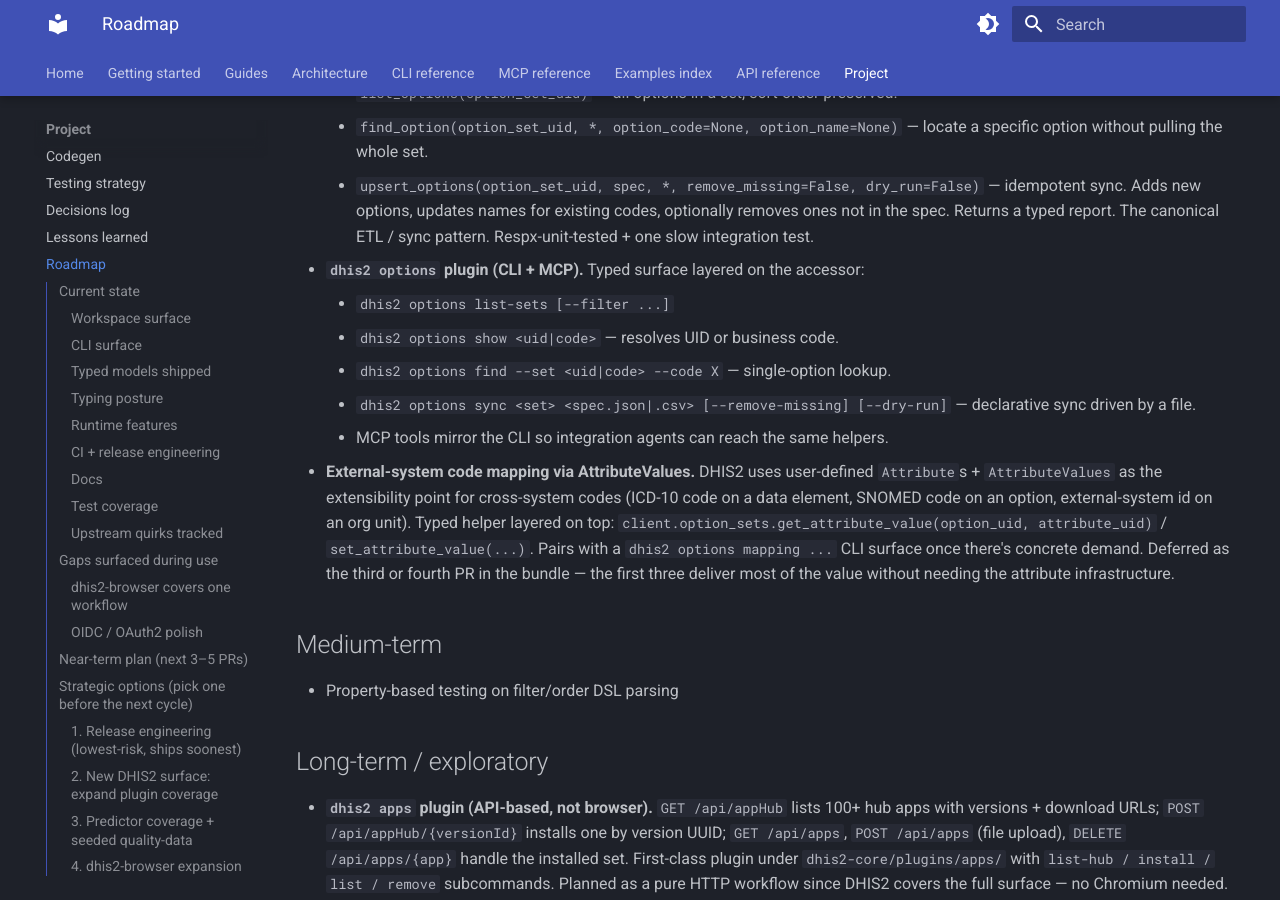
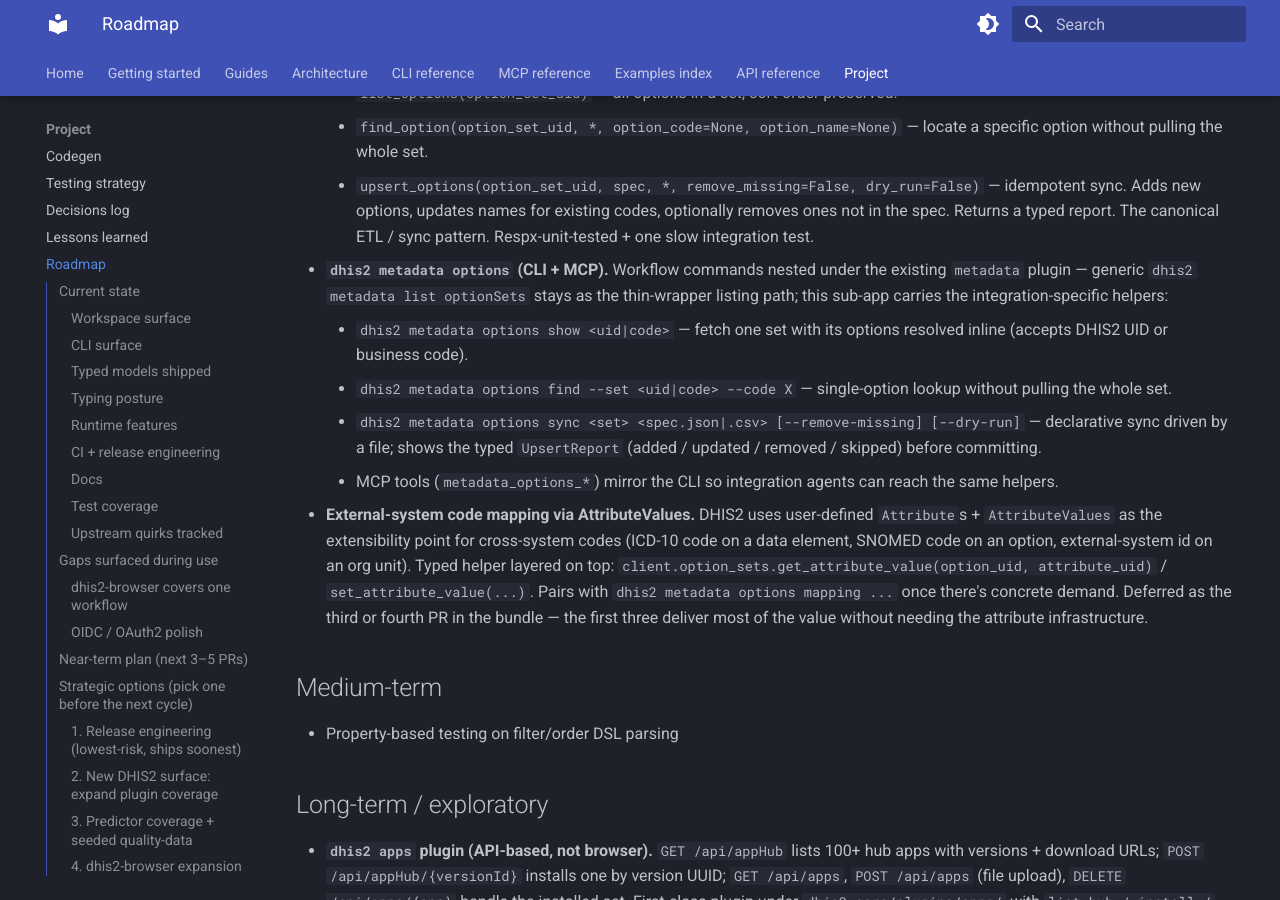
Before and after one commit to winterop-com/dhis2-utils, an MkDocs documentation site: the page built from docs/roadmap.md, in a window 1280 px wide and 900 px high, scrolled down 6811 px. Built offline with MkDocs 1.6.1 and Material for MkDocs 9.7.7, drawn with Linux system fonts in a browser that asks for light colours.

Commit message:
docs(roadmap): nest option-workflow commands under `dhis2 metadata options`

```diff
--- a/docs/roadmap.md
+++ b/docs/roadmap.md
@@ -168,13 +168,12 @@
     - `list_options(option_set_uid)` — all options in a set, sort-order preserved.
     - `find_option(option_set_uid, *, option_code=None, option_name=None)` — locate a specific option without pulling the whole set.
     - `upsert_options(option_set_uid, spec, *, remove_missing=False, dry_run=False)` — idempotent sync. Adds new options, updates names for existing codes, optionally removes ones not in the spec. Returns a typed report. The canonical ETL / sync pattern. Respx-unit-tested + one slow integration test.
-- **`dhis2 options` plugin (CLI + MCP).** Typed surface layered on the accessor:
-    - `dhis2 options list-sets [--filter ...]`
-    - `dhis2 options show <uid|code>` — resolves UID or business code.
-    - `dhis2 options find --set <uid|code> --code X` — single-option lookup.
-    - `dhis2 options sync <set> <spec.json|.csv> [--remove-missing] [--dry-run]` — declarative sync driven by a file.
-    - MCP tools mirror the CLI so integration agents can reach the same helpers.
-- **External-system code mapping via AttributeValues.** DHIS2 uses user-defined `Attribute`s + `AttributeValues` as the extensibility point for cross-system codes (ICD-10 code on a data element, SNOMED code on an option, external-system id on an org unit). Typed helper layered on top: `client.option_sets.get_attribute_value(option_uid, attribute_uid)` / `set_attribute_value(...)`. Pairs with a `dhis2 options mapping ...` CLI surface once there's concrete demand. Deferred as the third or fourth PR in the bundle — the first three deliver most of the value without needing the attribute infrastructure.
+- **`dhis2 metadata options` (CLI + MCP).** Workflow commands nested under the existing `metadata` plugin — generic `dhis2 metadata list optionSets` stays as the thin-wrapper listing path; this sub-app carries the integration-specific helpers:
+    - `dhis2 metadata options show <uid|code>` — fetch one set with its options resolved inline (accepts DHIS2 UID or business code).
+    - `dhis2 metadata options find --set <uid|code> --code X` — single-option lookup without pulling the whole set.
+    - `dhis2 metadata options sync <set> <spec.json|.csv> [--remove-missing] [--dry-run]` — declarative sync driven by a file; shows the typed `UpsertReport` (added / updated / removed / skipped) before committing.
+    - MCP tools (`metadata_options_*`) mirror the CLI so integration agents can reach the same helpers.
+- **External-system code mapping via AttributeValues.** DHIS2 uses user-defined `Attribute`s + `AttributeValues` as the extensibility point for cross-system codes (ICD-10 code on a data element, SNOMED code on an option, external-system id on an org unit). Typed helper layered on top: `client.option_sets.get_attribute_value(option_uid, attribute_uid)` / `set_attribute_value(...)`. Pairs with `dhis2 metadata options mapping ...` once there's concrete demand. Deferred as the third or fourth PR in the bundle — the first three deliver most of the value without needing the attribute infrastructure.
 
 ## Medium-term
 
```
